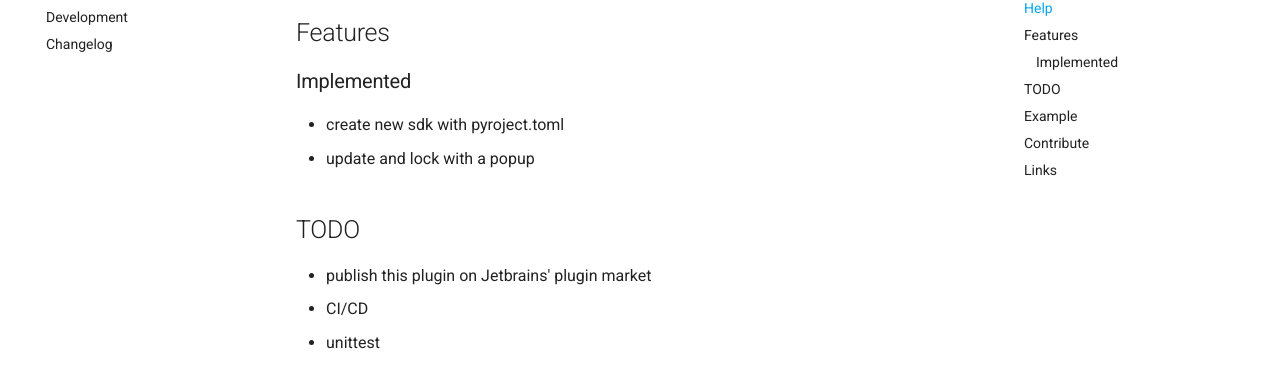
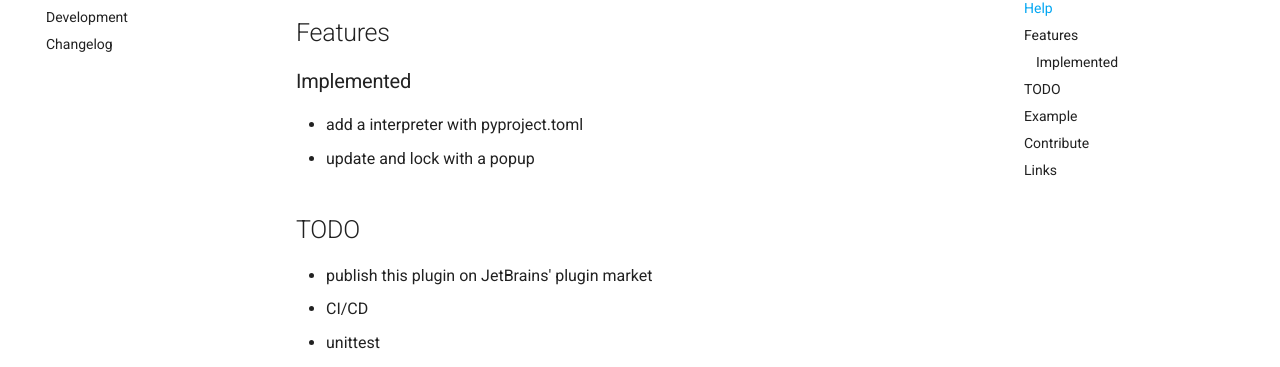
Before and after one commit to koxudaxi/poetry-pycharm-plugin, an MkDocs documentation site: the page built from docs/index.md, in a window 1280 px wide and 900 px high, scrolled down 320 px. Shown: the part 145-512 px from the top of the window. Built offline with MkDocs 1.6.1 and Material for MkDocs 9.7.7, drawn with Linux system fonts in a browser that asks for light colours; comment, search, counter and statistics services are not loaded.

Commit message:
fix typo

```diff
--- a/docs/index.md
+++ b/docs/index.md
@@ -13,11 +13,11 @@ See [documentation](https://koxudaxi.github.io/poetry-pycharm-plugin/) for more
 
 ##  Features
 ### Implemented
-- create new sdk with pyroject.toml
+- add a interpreter with pyproject.toml
 - update and lock with a popup
 
 ## TODO
-- publish this plugin on Jetbrains' plugin market
+- publish this plugin on JetBrains' plugin market
 - CI/CD
 - unittest
 - document
```
Also changed, not shown: README.md (+1 -1 lines).
